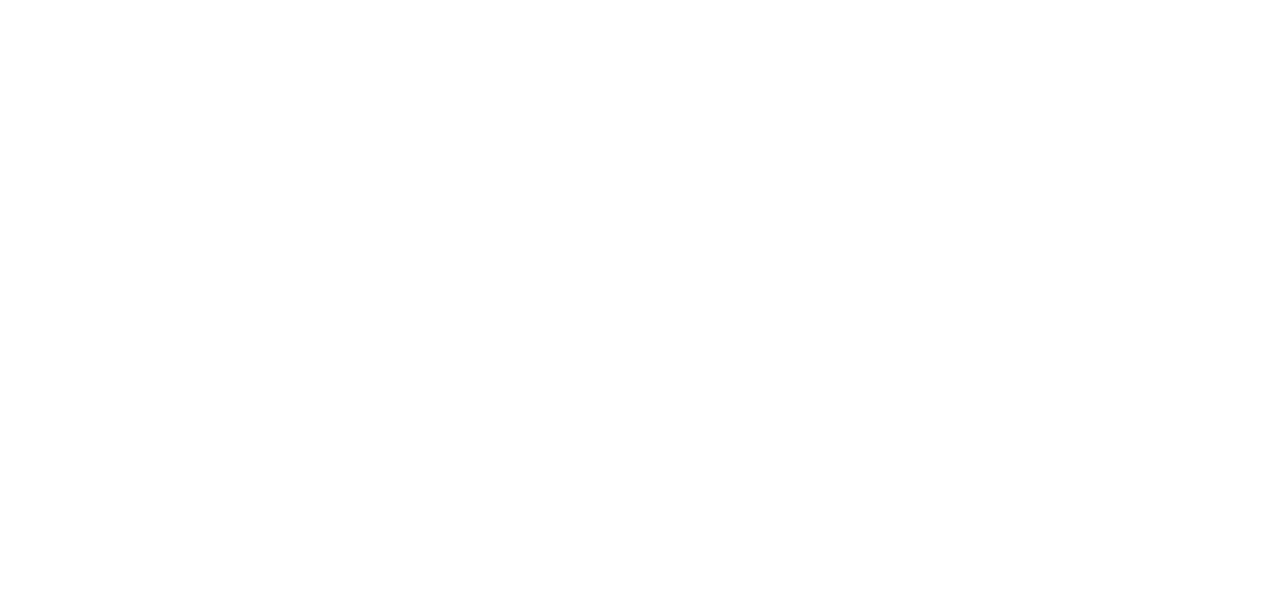
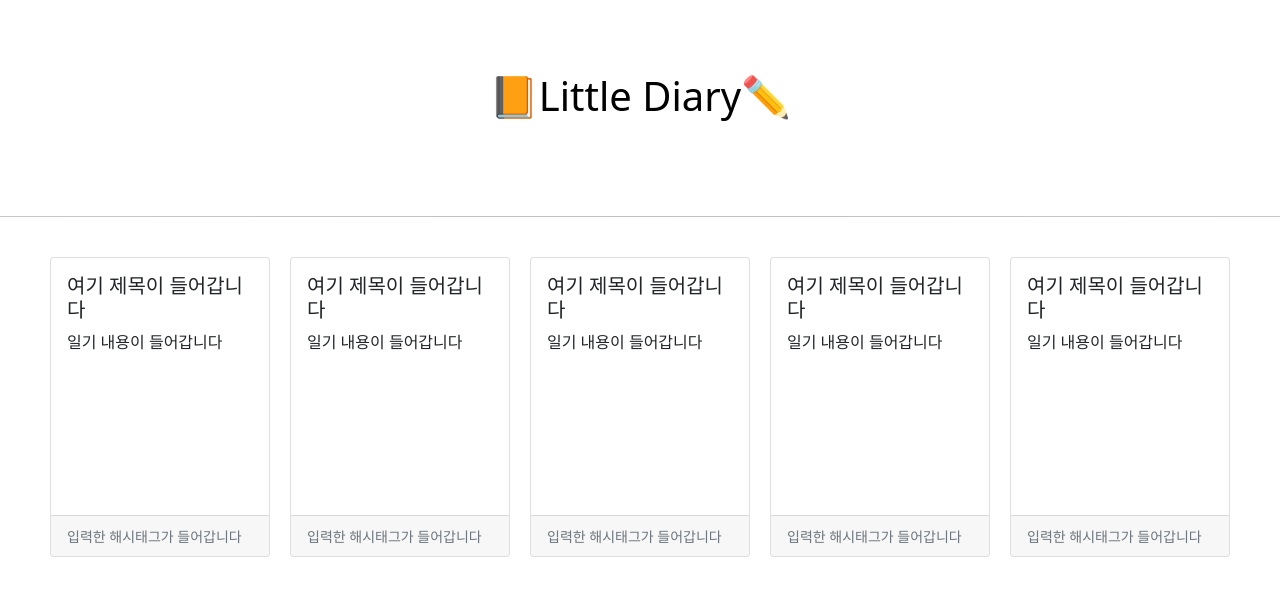
Before and after one commit to Full-Stack-Mini-Project-Team14/little-diary, a Flask app: page / in a window 1280 px wide. Before the commit the part shown is empty. Shown: the top 596 px of the page. Run offline with Flask 2, Linux system fonts and the light colour scheme.

Commit message:
게시판 기본 틀 업데이트 #1

```diff
--- a/templates/index.html
+++ b/templates/index.html
@@ -1,12 +1,121 @@
-<!DOCTYPE html>
+<!doctype html>
 <html lang="en">
+
 <head>
-    <meta charset="UTF-8">
-    <meta http-equiv="X-UA-Compatible" content="IE=edge">
-    <meta name="viewport" content="width=device-width, initial-scale=1.0">
-    <title>Document</title>
+    <meta charset="utf-8">
+    <meta name="viewport" content="width=device-width, initial-scale=1, shrink-to-fit=no">
+
+    <link href="https://cdn.jsdelivr.net/npm/bootstrap@5.0.2/dist/css/bootstrap.min.css" rel="stylesheet"
+        integrity="sha384-EVSTQN3/azprG1Anm3QDgpJLIm9Nao0Yz1ztcQTwFspd3yD65VohhpuuCOmLASjC" crossorigin="anonymous">
+    <script src="https://ajax.googleapis.com/ajax/libs/jquery/3.5.1/jquery.min.js"></script>
+    <script src="https://cdn.jsdelivr.net/npm/bootstrap@5.0.2/dist/js/bootstrap.bundle.min.js"
+        integrity="sha384-MrcW6ZMFYlzcLA8Nl+NtUVF0sA7MsXsP1UyJoMp4YLEuNSfAP+JcXn/tWtIaxVXM"
+        crossorigin="anonymous"></script>
+
+    <title>Little Diary</title>
+
+    <style>
+        .mytitle {
+            width: 100%;
+            height: 200px;
+
+            color: black;
+
+            display: flex;
+            flex-direction: column;
+            align-items: center;
+            justify-content: center;
+        }
+
+        .postWrap {
+            /* background-color: black; */
+            margin: 20px auto 0px auto;
+            width: 95%;
+            max-width: 1200px;
+            display: flex;
+            flex-direction: row;
+            align-items: center;
+            justify-content: center;
+        }
+
+        .postWrap>.col {
+            width: 100px;
+            height: 300px;
+            margin: 20px 10px 0px 10px;
+
+        }
+
+        hr.hr-1 {
+            border: 0;
+            height: 1px;
+            background-image: linear-gradient(to right, rgba(0, 0, 0, 0), rgba(0, 0, 0, 0.75), rgba(0, 0, 0, 0));
+        }
+    </style>
 </head>
+
 <body>
+    <div class="mytitle">
+        <h1>📙Little Diary✏</h1>
+    </div>
+    <hr class="hr-1">
+    <div class="postWrap">
+        <div class="col">
+            <div class="card h-100">
+                <div class="card-body">
+                    <h5 class="card-title">여기 제목이 들어갑니다</h5>
+                    <p class="card-text">일기 내용이 들어갑니다</p>
+                </div>
+                <div class="card-footer">
+                    <small class="text-muted">입력한 해시태그가 들어갑니다</small>
+                </div>
+            </div>
+        </div>
+        <div class="col">
+            <div class="card h-100">
+                <div class="card-body">
+                    <h5 class="card-title">여기 제목이 들어갑니다</h5>
+                    <p class="card-text">일기 내용이 들어갑니다</p>
+                </div>
+                <div class="card-footer">
+                    <small class="text-muted">입력한 해시태그가 들어갑니다</small>
+                </div>
+            </div>
+        </div>
+        <div class="col">
+            <div class="card h-100">
+                <div class="card-body">
+                    <h5 class="card-title">여기 제목이 들어갑니다</h5>
+                    <p class="card-text">일기 내용이 들어갑니다</p>
+                </div>
+                <div class="card-footer">
+                    <small class="text-muted">입력한 해시태그가 들어갑니다</small>
+                </div>
+            </div>
+        </div>
+        <div class="col">
+            <div class="card h-100">
+                <div class="card-body">
+                    <h5 class="card-title">여기 제목이 들어갑니다</h5>
+                    <p class="card-text">일기 내용이 들어갑니다</p>
+                </div>
+                <div class="card-footer">
+                    <small class="text-muted">입력한 해시태그가 들어갑니다</small>
+                </div>
+            </div>
+        </div>
+        <div class="col">
+            <div class="card h-100">
+                <div class="card-body">
+                    <h5 class="card-title">여기 제목이 들어갑니다</h5>
+                    <p class="card-text">일기 내용이 들어갑니다</p>
+                </div>
+                <div class="card-footer">
+                    <small class="text-muted">입력한 해시태그가 들어갑니다</small>
+                </div>
+            </div>
+        </div>
 
+    </div>
 </body>
+
 </html>
```
